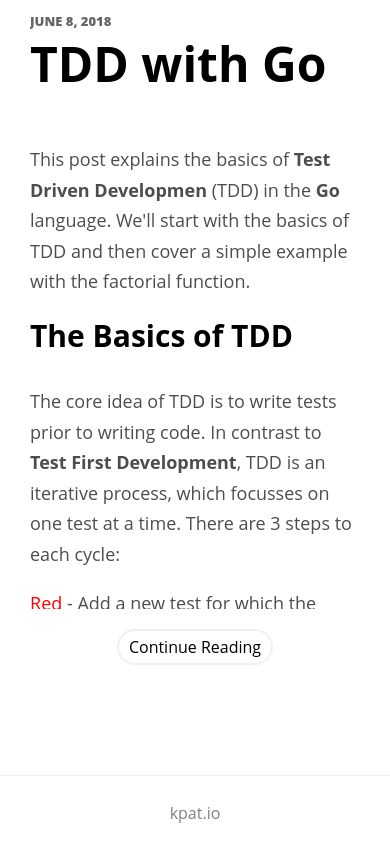
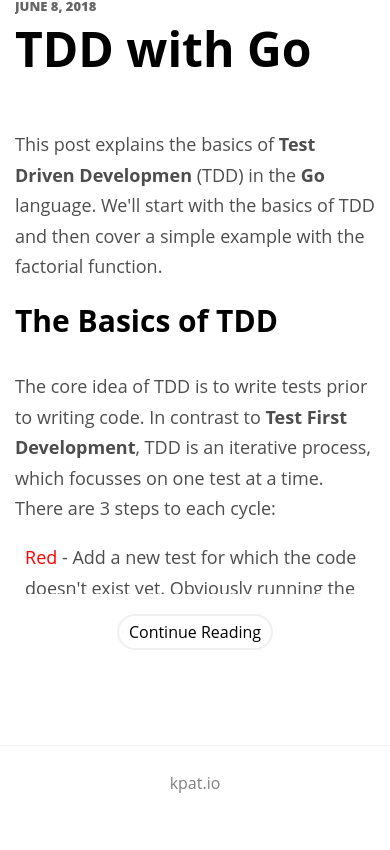
Before and after one commit to henrythethird/-, a Vue app: page / in a window 390 px wide. Shown: the part 1698-2548 px from the top of the page. After the commit the page ends 2518 px from the top, so only its background shows below. Built offline with nearby package versions, Linux system fonts and the light colour scheme.

Commit message:
Improvements for mobile

```diff
--- a/src/App.vue
+++ b/src/App.vue
@@ -22,7 +22,7 @@ export default {
     .page {
         max-width: 600px;
         margin: auto;
-        padding: 30px;
+        padding: 15px;
     }
 
     * {
@@ -55,8 +55,12 @@ export default {
         }
     }
 
+    ul {
+        margin-left: 10px;
+    }
+
     ul ul {
-        margin-left: 20px;
+        margin-left: 18px;
     }
 
     p, blockquote, li {
--- a/src/components/Header.vue
+++ b/src/components/Header.vue
@@ -38,8 +38,4 @@ export default {
             padding: 10px 0;
         }
     }
-
-    .image {
-        width: 360px;
-    }
 </style>
```
Also changed, not shown: 7 other files (tests, documents, lock files or other folders).
